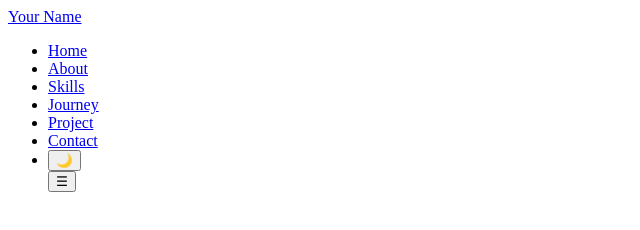
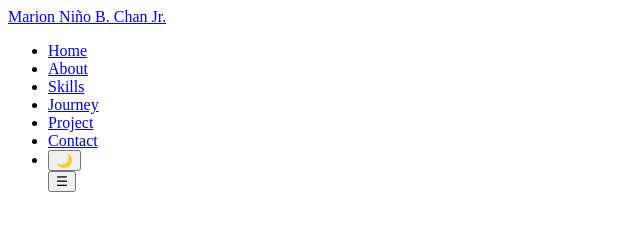
Before and after one commit to ch-mrion/Chan_Portfolio, a plain HTML site: page index.html in a window 1280 px wide. Shown: the whole page, without its empty margins (0-640 px from the left). Drawn offline with Linux system fonts and the light colour scheme.

Commit message:
Updated navigation logo with my full name

```diff
--- a/index.html
+++ b/index.html
@@ -9,7 +9,7 @@
     <header>
       <div>
         <nav aria-label = "Main">
-        <a href="#top" class="logo">Your Name</a>
+        <a href="#top" class="logo">Marion Niño B. Chan Jr.</a>
       <ul class="links" id="links">
         <li><a href="#home">Home</a></li>
         <li><a href="#about">About</a></li>
```
